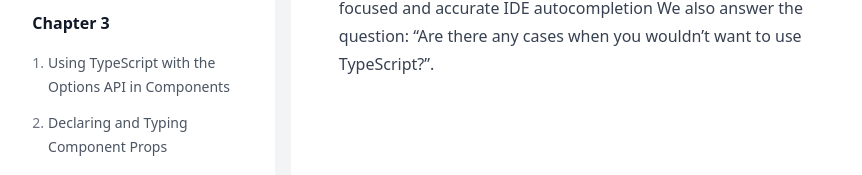
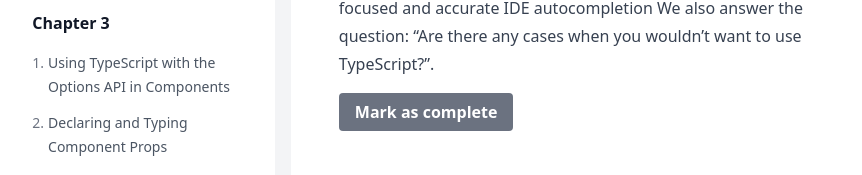
Before and after one commit to mazay33/nuxt-3-course, a Nuxt app: page /course/chapter/1-chapter-1/lesson/1-introduction-to-typescript-with-vue-js-3 in a window 1280 px wide. Shown: the part 653-828 px from the top of the page, without its empty margins (197-1059 px from the left). Built offline with nearby package versions, Linux system fonts and the light colour scheme.

Commit message:
feat: lesson comlete button

```diff
--- /dev/null
+++ b/components/LessonCompleteButton.client.vue
@@ -0,0 +1,33 @@
+<template>
+  <label
+    class="rounded text-white font-bold py-2 px-4 cursor-pointer"
+    :class="{
+      'bg-green-500': modelValue,
+      'bg-gray-500': !modelValue,
+    }"
+  >
+    <input
+      type="checkbox"
+      :value="modelValue"
+      @input="() => $emit('update:modelValue', !modelValue)"
+      class="hidden"
+    />
+    {{ modelValue ? 'Completed!' : 'Mark as complete' }}
+  </label>
+</template>
+
+<script setup>
+defineProps({
+  modelValue: {
+    type: Boolean,
+    default: false,
+  },
+});
+defineEmits(['update:modelValue']);
+</script>
+
+<style scoped>
+::selection {
+  display: none;
+}
+</style>
--- a/pages/course/chapter/[chapterSlug]/lesson/[lessonSlug].vue
+++ b/pages/course/chapter/[chapterSlug]/lesson/[lessonSlug].vue
@@ -20,6 +20,24 @@
 useHead({
   title,
 });
+
+const progress = useLocalStorage("progress", []);
+const isLessonComplete = computed(() => {
+  if (!progress.value[chapter.value.number - 1]) {
+    return false;
+  }
+  if (!progress.value[chapter.value.number - 1][lesson.value.number - 1]) {
+    return false;
+  }
+  return progress.value[chapter.value.number - 1][lesson.value.number - 1];
+});
+const toggleComplete = () => {
+  if (!progress.value[chapter.value.number - 1]) {
+    progress.value[chapter.value.number - 1] = [];
+  }
+  progress.value[chapter.value.number - 1][lesson.value.number - 1] =
+    !isLessonComplete.value;
+};
 </script>
 
 <template>
@@ -46,5 +64,9 @@
     </div>
     <VideoPlayer v-if="lesson.videoId" :videoId="lesson.videoId" />
     <p>{{ lesson.text }}</p>
+    <LessonCompleteButton
+      :model-value="isLessonComplete"
+      @update:model-value="toggleComplete"
+    />
   </div>
 </template>
```
